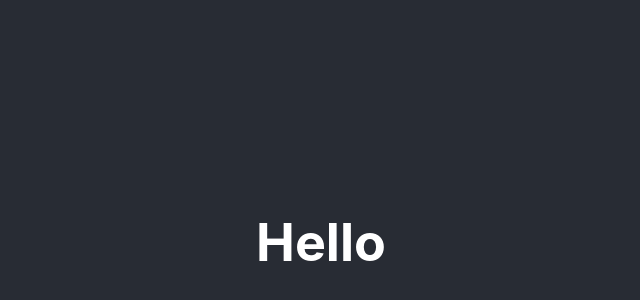
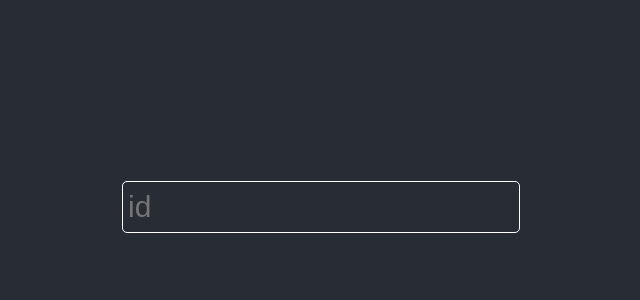
Before and after one commit to kinc-shinshu/solena, a React (Create React App) app in the folder client/: page / in a window 1280 px wide. Shown: the part 158-458 px from the top of the page, without its empty margins (319-959 px from the left). Built offline with nearby package versions, Linux system fonts and the light colour scheme.

Commit message:
:sparkles: Add an id input area, a notify indicator

```diff
--- a/client/src/App.css
+++ b/client/src/App.css
@@ -12,3 +12,15 @@
   font-size: calc(10px + 2vmin);
   color: white;
 }
+
+.textbox {
+  font-size: 30px;
+  background-color: #282c34;
+  border-color: white;
+  border-style: solid;
+  border-width: 1px;
+  border-radius: 5px;
+  height: 40px;
+  padding: 5px;
+  color: white;
+}
--- a/client/src/App.js
+++ b/client/src/App.js
@@ -1,14 +1,41 @@
 import React from 'react';
 import './App.css';
 
-function App() {
-  return (
-    <div className="App">
-      <div className="hero">
-        <h1>Hello</h1>
+class App extends React.Component {
+  constructor(props) {
+    super(props);
+    this.baseurl = "http://localhost:8080/notify";
+    this.state = {
+      id: "",
+      notify: ""
+    };
+  }
+
+  componentDidMount() {
+    setInterval(this.getNotify, 1000);
+  }
+
+  handleChange = (event) => {
+    this.setState({id: event.target.value});
+  }
+
+  getNotify = async () => {
+    if (!this.state.id) return;
+    const notify = await fetch(`${this.baseurl}/${this.state.id}`)
+      .then(response => response.text());
+    this.setState({ notify });
+  }
+
+  render() {
+    return (
+      <div className="App">
+        <div className="hero">
+          <input className="textbox" type="text" placeholder="id" value={this.state.id} onChange={this.handleChange} />
+          <h1>{this.state.notify}</h1>
+        </div>
       </div>
-    </div>
-  );
+    );
+  }
 }
 
 export default App;
```
